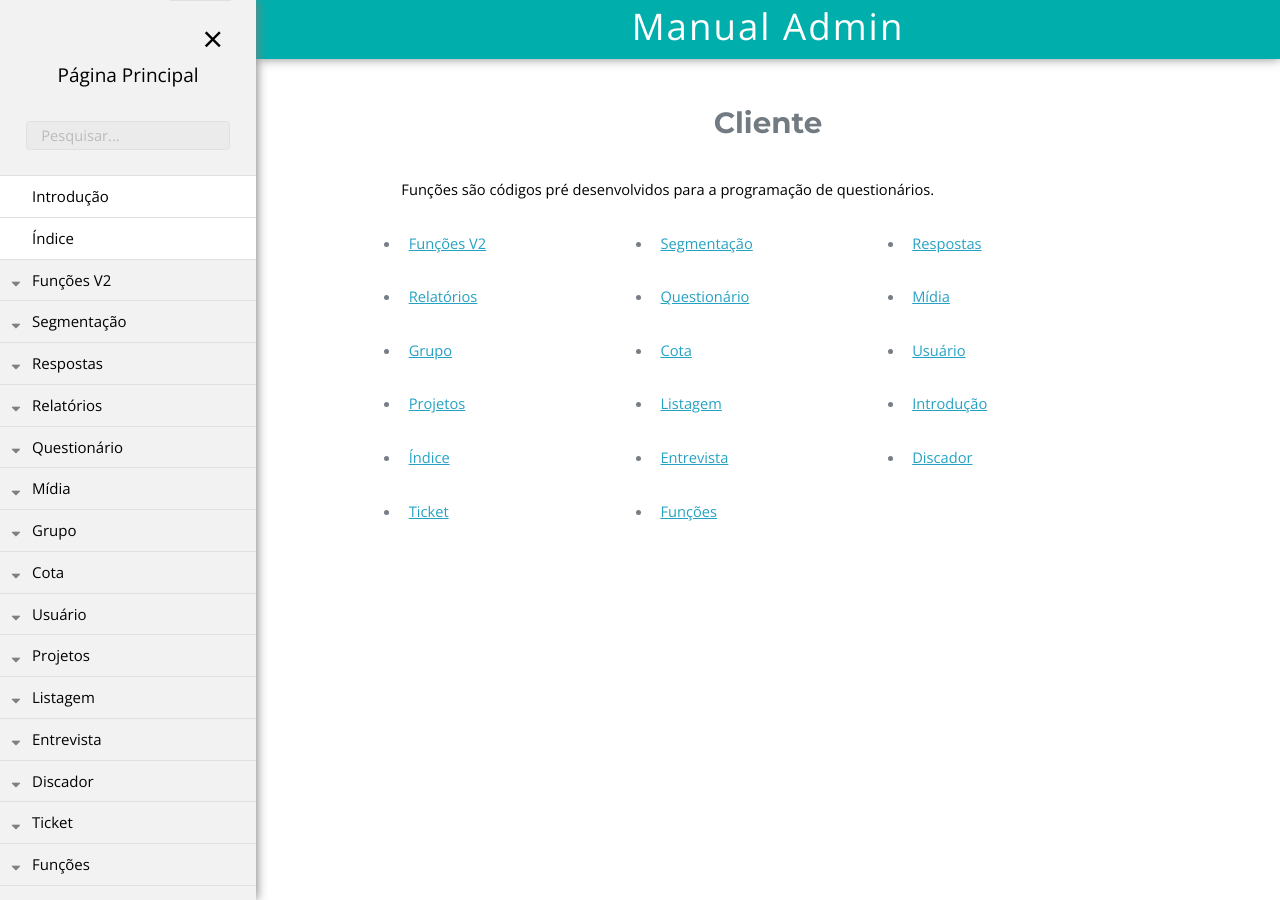
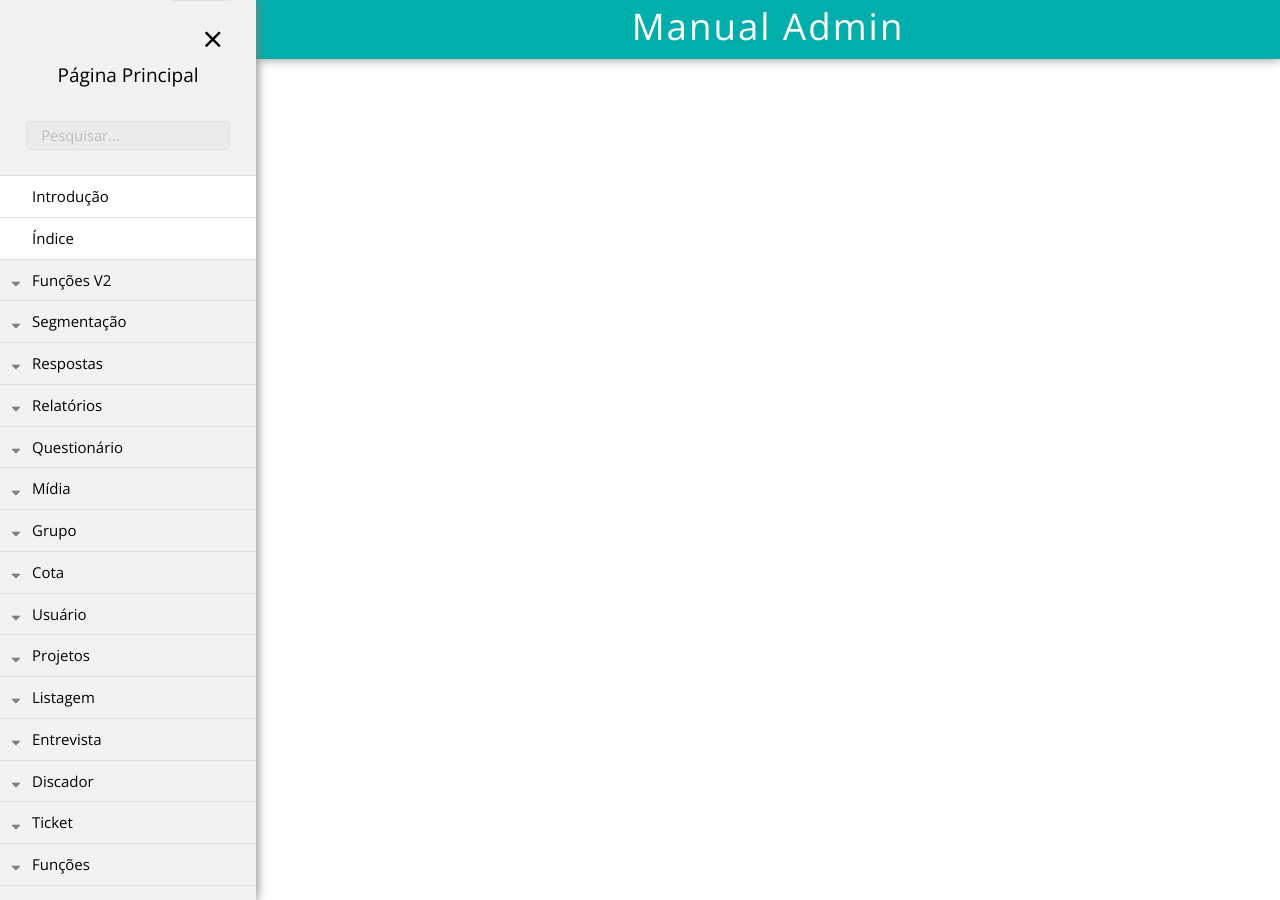
Before and after one commit to rogerio-figueiredo-hsr/hsrtechonline.github.io, a Jekyll site: the page built from _posts/2019-03-29-cliente.md, in a window 1280 px wide. Built offline with Jekyll 4.4.1, drawn with Linux system fonts in a browser that asks for light colours.

Commit message:
Update 2019-03-29-cliente.md

```diff
--- a/_posts/2019-03-29-cliente.md
+++ b/_posts/2019-03-29-cliente.md
@@ -3,21 +3,5 @@ layout: post
 title:  "Cliente"
 projeto: "fastQuestAdmin"
 permalink: /fastQuestAdmin/funcoesv2/cliente
-pasta: "cliente"
+pasta: "funcoesv2"
 ---
-# Cliente
-
-Funções são códigos pré desenvolvidos para a programação de questionários.
-<div class="row">
-    {% for post in site.posts %}
-        {%if post.projeto == "fastQuestAdmin" %}
-            {%if post.pasta == page.nomePasta %}
-            <ul  class="4u 6u$(small)">
-                <li>
-                    <a href="{{ site.baseurl}}{{ post.url}}">{{ post.title }}</a>
-                </li>
-            </ul>
-            {% endif %}
-        {% endif %}
-    {% endfor %}
-</div>
```
